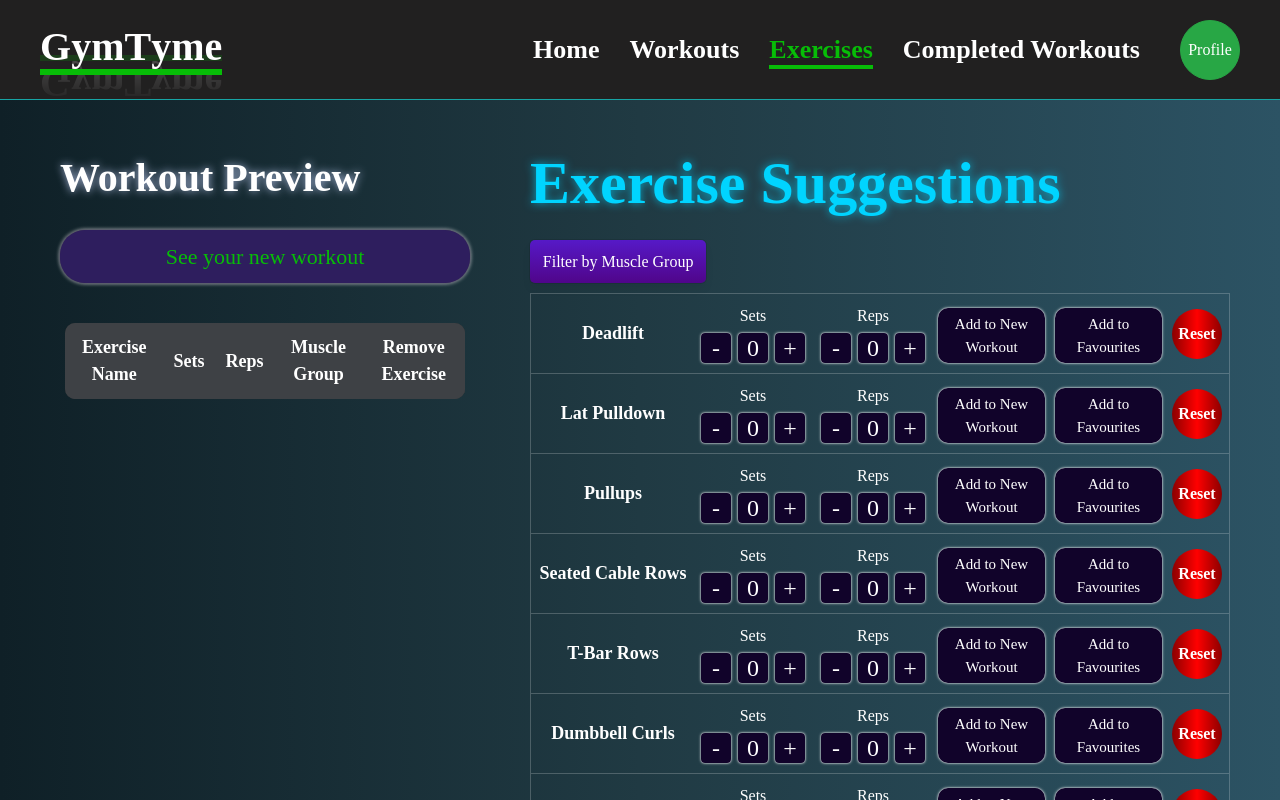
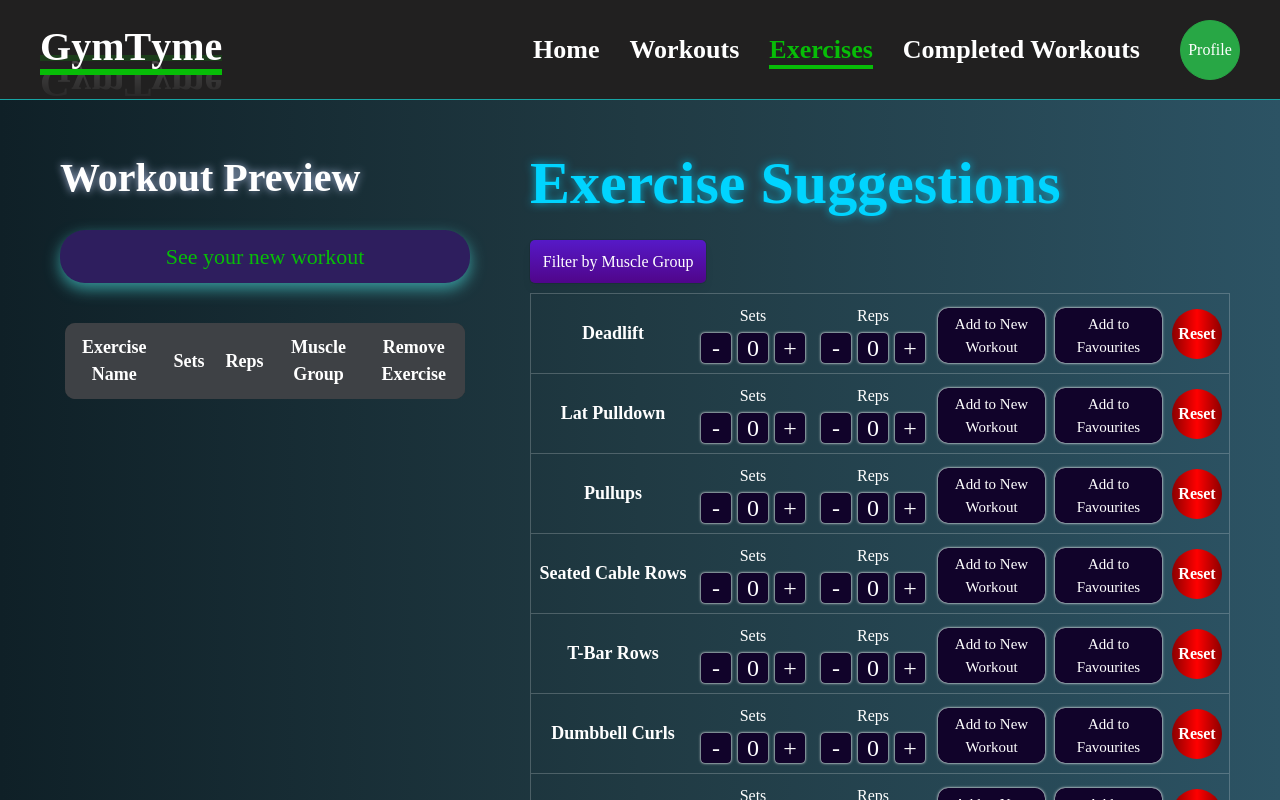
Before and after one commit to Satokii/gymtyme, a React (Vite) app: page /exercises in a window 1280 px wide. In both pictures the pointer is over the button "See your new workout". Shown: the top 800 px of the page. Built offline with nearby package versions, Linux system fonts and the light colour scheme; a web font is replaced by a local one.

Commit message:
refactor: update hover effect for workout-preview-workout-btn

```diff
--- a/src/styles/exercises/exercises.css
+++ b/src/styles/exercises/exercises.css
@@ -52,7 +52,7 @@
 .workout-preview-workout-btn:hover {
   cursor: pointer;
   color: #07bd07;
-  box-shadow: 0 0 2px #14072a, 0 0 4px white;
+  box-shadow: 0 6px 15px rgba(76, 225, 225, 0.6);
 }
 
 .workout-preview-workout-btn:active {
```
